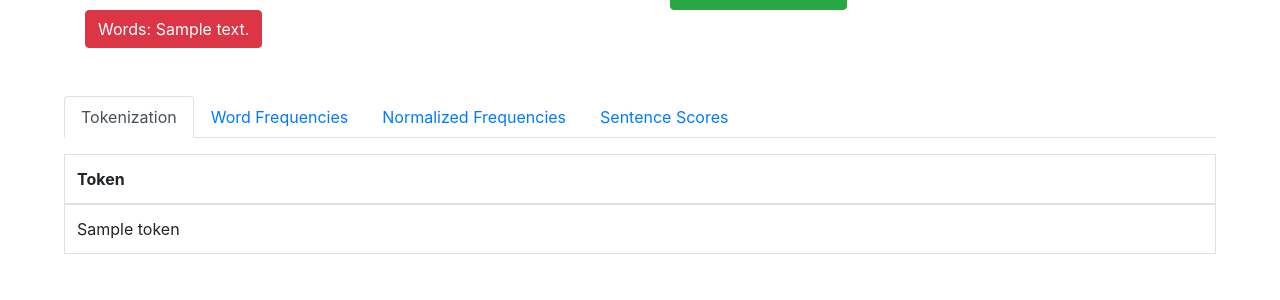
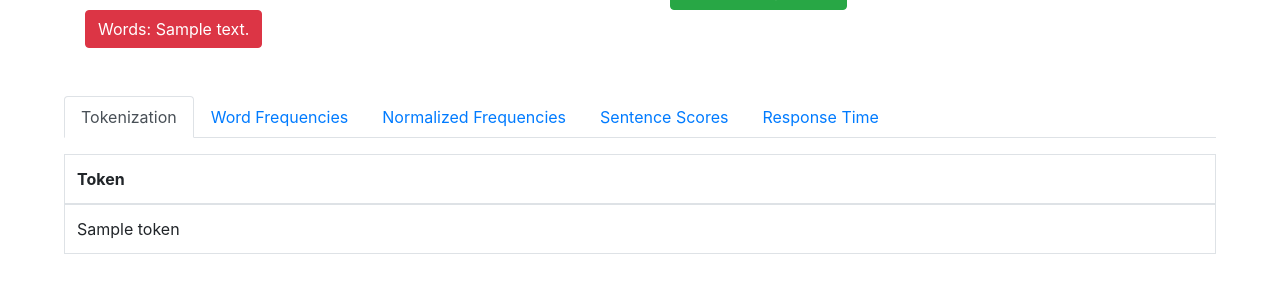
Before and after one commit to vunt201002/NLP-simple-text-summarizer, a Flask app: template templates/summary.html in a window 1280 px wide. Shown: the part 439-739 px from the top of the page. Run offline with Flask 3, Linux system fonts and the light colour scheme; the template is opened without the code that fills it: most values are stand-ins (such as "Sample title", 1, 10 or a date in 2020); some libraries are stand-ins or nearby versions.

Commit message:
[Fix] missing response time

```diff
--- a/templates/summary.html
+++ b/templates/summary.html
@@ -55,6 +55,9 @@
         <li class="nav-item">
           <a class="nav-link" id="sentence-scores-tab" data-toggle="tab" href="#sentence-scores" role="tab" aria-controls="sentence-scores" aria-selected="false">Sentence Scores</a>
         </li>
+        <li class="nav-item">
+          <a class="nav-link" id="response-time-tab" data-toggle="tab" href="#response-time" role="tab" aria-controls="response-time" aria-selected="false">Response Time</a>
+        </li>
       </ul>
       <div class="tab-content" id="myTabContent">
         <!-- Tokenization Tab -->
@@ -66,9 +69,9 @@
               </tr>
             </thead>
             <tbody>
-              {% for token in token %}
+              {% for tk in token %}
                 <tr>
-                  <td>{{ token }}</td>
+                  <td>{{ tk }}</td>
                 </tr>
               {% endfor %}
             </tbody>
@@ -134,6 +137,14 @@
             </tbody>
           </table>
         </div>
+
+        <!-- Response Time Tab -->
+        <div class="tab-pane fade" id="response-time" role="tabpanel" aria-labelledby="response-time-tab">
+          <div class="mt-3">
+            <h5>Processing Time:</h5>
+            <p>{{ response_time }} seconds</p>
+          </div>
+        </div>
       </div>
     </div>
 
```
